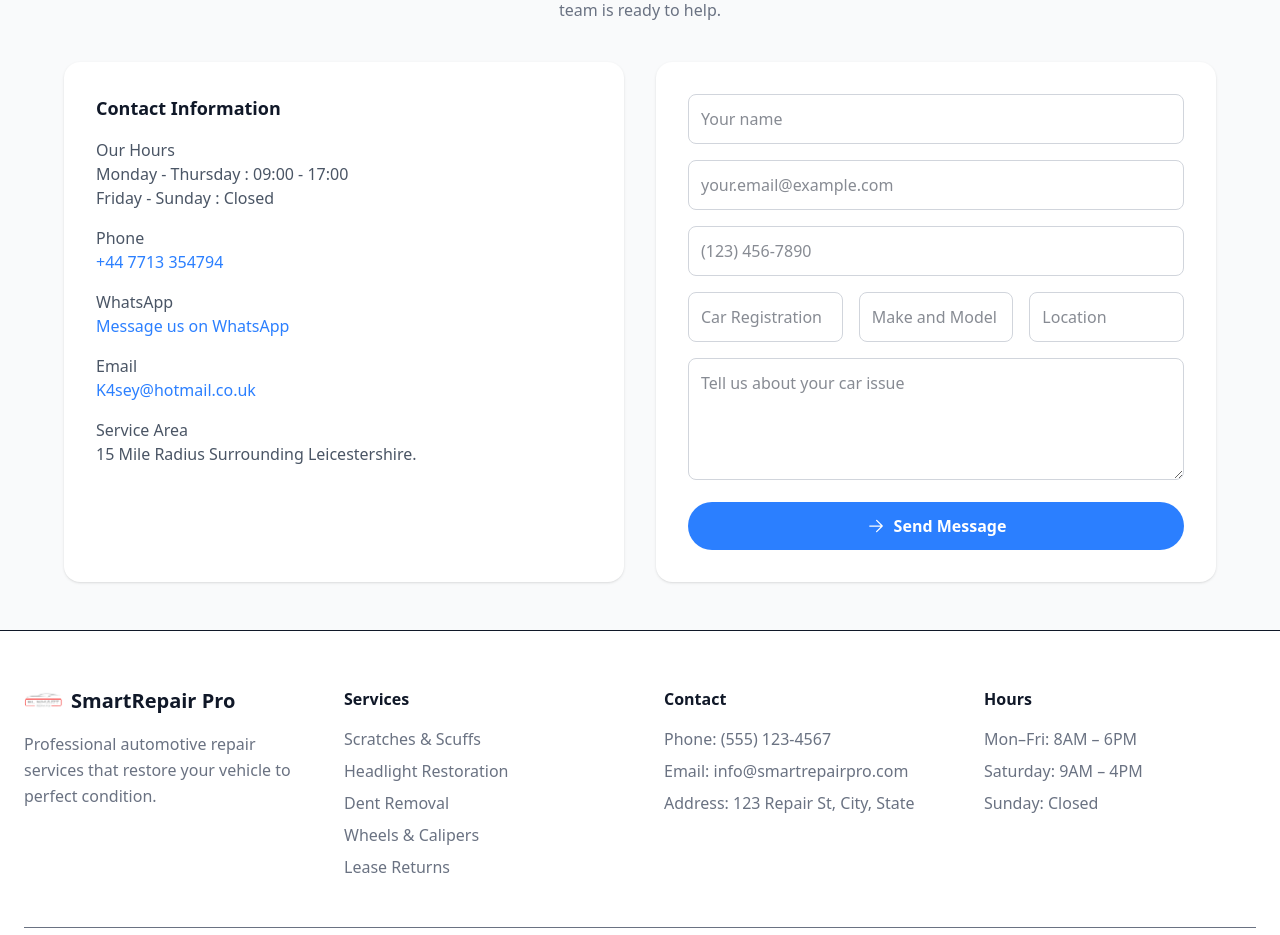
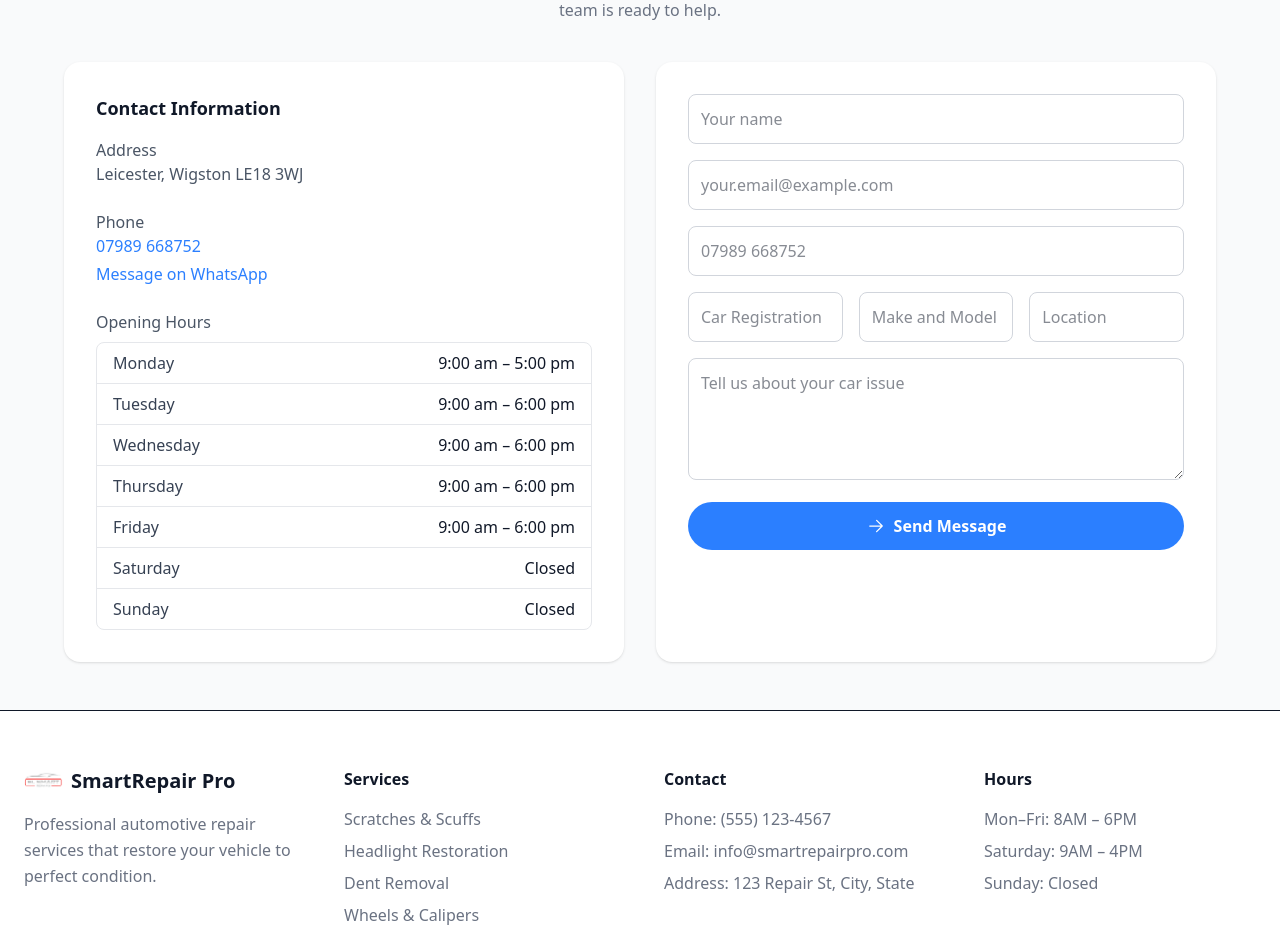
Before and after one commit to shandiru/smartrepairpro, a React (Vite) app: page / in a window 1280 px wide. Shown: the part 4760-5695 px from the top of the page. Built offline with nearby package versions, Linux system fonts and the light colour scheme.

Commit message:
change content

```diff
--- a/src/components/ContactSection.jsx
+++ b/src/components/ContactSection.jsx
@@ -1,4 +1,14 @@
 import React from "react";
+
+const HOURS = [
+  { day: "Monday", time: "9:00 am – 5:00 pm" },
+  { day: "Tuesday", time: "9:00 am – 6:00 pm" },
+  { day: "Wednesday", time: "9:00 am – 6:00 pm" },
+  { day: "Thursday", time: "9:00 am – 6:00 pm" },
+  { day: "Friday", time: "9:00 am – 6:00 pm" },
+  { day: "Saturday", time: "Closed" },
+  { day: "Sunday", time: "Closed" },
+];
 
 export default function ContactSection() {
   return (
@@ -18,42 +28,53 @@ export default function ContactSection() {
             <h3 className="text-lg font-semibold text-gray-900 dark:text-gray-100">
               Contact Information
             </h3>
-                        <div className="mt-4 space-y-4 text-gray-600 dark:text-gray-300">
+
+            <div className="mt-4 space-y-6 text-gray-600 dark:text-gray-300">
+              {/* Address */}
               <div>
-                                <p className="font-medium dark:text-gray-200">Our Hours</p>
-                                <p>Monday - Thursday : 09:00 - 17:00</p>
-                                <p>Friday - Sunday : Closed</p>
+                <p className="font-medium dark:text-gray-200">Address</p>
+                <address className="not-italic">
+                  Leicester, Wigston LE18 3WJ
+                </address>
               </div>
+
+              {/* Phone */}
               <div>
                 <p className="font-medium dark:text-gray-200">Phone</p>
                 <a
-                                    href="tel:+447713354794"
+                  href="tel:+447989668752"
                   className="text-blue-500 dark:text-blue-400 hover:underline"
                 >
-                                    +44 7713 354794
+                  07989 668752
+                </a>
+                <div className="mt-1">
+                  <a
+                    href="https://wa.me/447989668752"
+                    className="text-blue-500 dark:text-blue-400 hover:underline"
+                  >
+                    Message on WhatsApp
                   </a>
                 </div>
+              </div>
+
+              {/* Opening Hours */}
               <div>
-                                <p className="font-medium dark:text-gray-200">WhatsApp</p>
-                                <a
-                                    href="https://wa.me/447713354794"
-                                    className="text-blue-500 dark:text-blue-400 hover:underline"
+                <p className="font-medium dark:text-gray-200">Opening Hours</p>
+                <ul className="mt-2 divide-y divide-gray-200 dark:divide-neutral-700 border border-gray-200 dark:border-neutral-700 rounded-lg overflow-hidden">
+                  {HOURS.map(({ day, time }) => (
+                    <li
+                      key={day}
+                      className="grid grid-cols-2 gap-4 px-4 py-2 text-sm md:text-base"
                     >
-                                    Message us on WhatsApp
-                                </a>
-                            </div>
-                            <div>
-                                <p className="font-medium dark:text-gray-200">Email</p>
-                                <a
-                                    href="mailto:K4sey@hotmail.co.uk"
-                                    className="text-blue-500 dark:text-blue-400 hover:underline"
-                                >
-                                    K4sey@hotmail.co.uk
-                                </a>
-                            </div>
-                            <div>
-                                <p className="font-medium dark:text-gray-200">Service Area</p>
-                                <p>15 Mile Radius Surrounding Leicestershire.</p>
+                      <span className="text-gray-700 dark:text-gray-200">
+                        {day}
+                      </span>
+                      <span className="text-right font-medium text-gray-900 dark:text-gray-100">
+                        {time}
+                      </span>
+                    </li>
+                  ))}
+                </ul>
               </div>
             </div>
           </div>
@@ -73,9 +94,10 @@ export default function ContactSection() {
               />
               <input
                 type="tel"
-                                placeholder="(123) 456-7890"
+                placeholder="07989 668752"
                 className="w-full border border-gray-300 dark:border-gray-600 bg-white dark:bg-neutral-900 text-gray-900 dark:text-gray-100 rounded-lg p-3 focus:outline-none focus:ring-2 focus:ring-blue-400"
               />
+
               <div className="grid grid-cols-1 md:grid-cols-3 gap-4">
                 <input
                   type="text"
@@ -93,11 +115,13 @@ export default function ContactSection() {
                   className="border border-gray-300 dark:border-gray-600 bg-white dark:bg-neutral-900 text-gray-900 dark:text-gray-100 rounded-lg p-3 focus:outline-none focus:ring-2 focus:ring-blue-400"
                 />
               </div>
+
               <textarea
                 placeholder="Tell us about your car issue"
                 rows="4"
                 className="w-full border border-gray-300 dark:border-gray-600 bg-white dark:bg-neutral-900 text-gray-900 dark:text-gray-100 rounded-lg p-3 focus:outline-none focus:ring-2 focus:ring-blue-400"
               ></textarea>
+
               <button
                 type="submit"
                 className="w-full bg-blue-500 hover:bg-blue-600 text-white font-semibold py-3 rounded-full flex items-center justify-center gap-2 transition"
```
Lines whose indentation alone changed are shown as unchanged.
